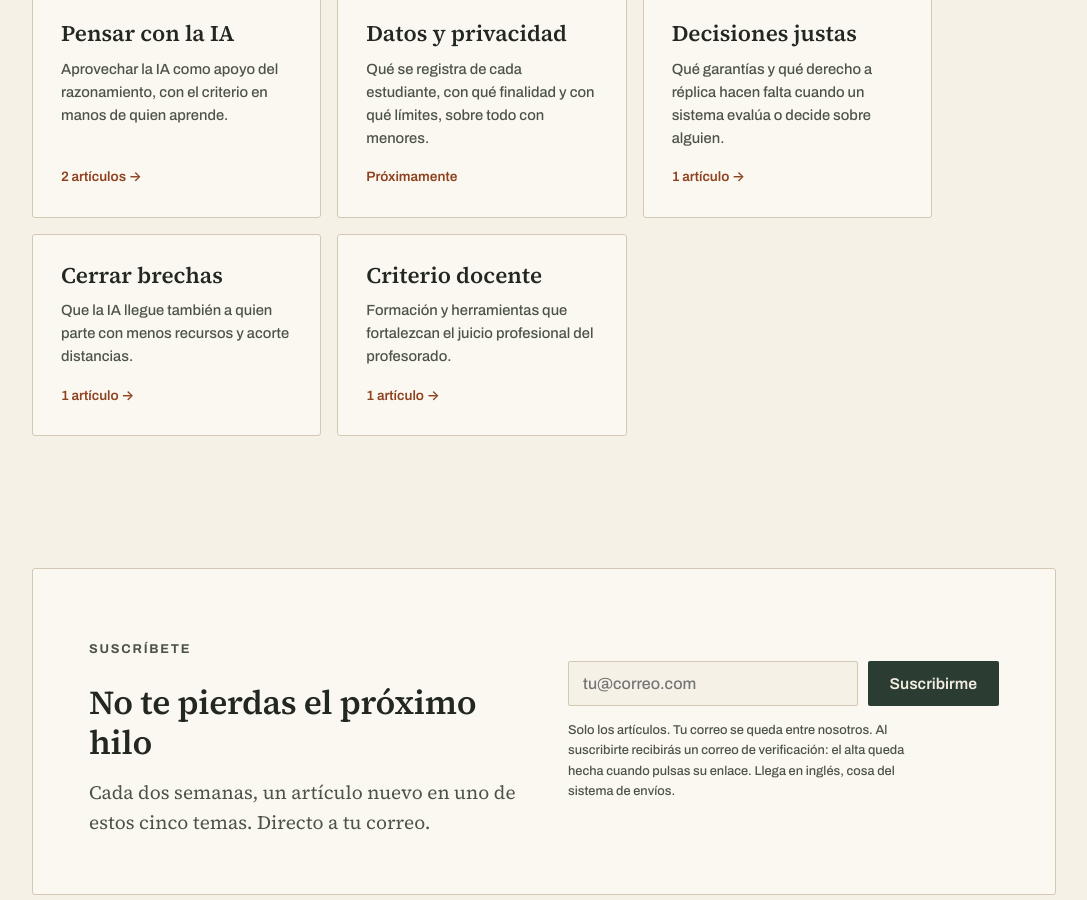
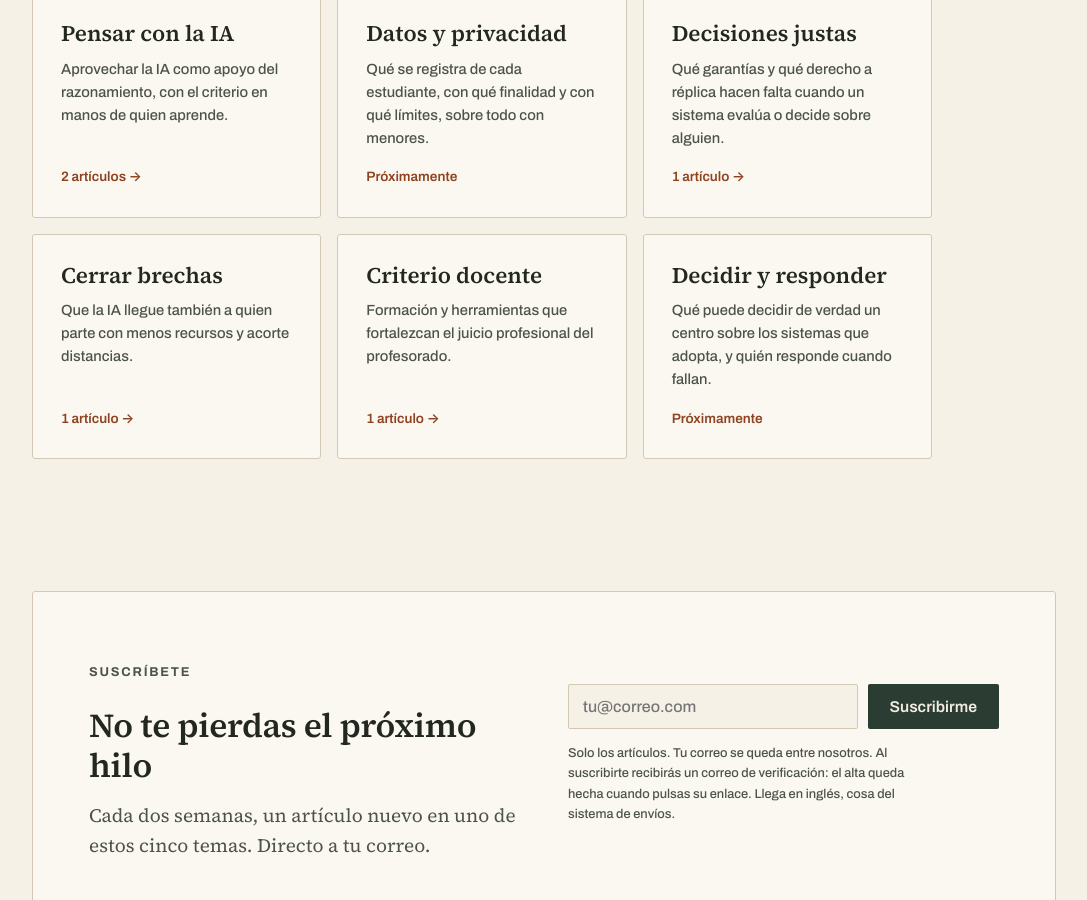
Before and after one commit to ncalbet/blog-docentes, a Jekyll site: the page built from temas/index.md, in a window 1280 px wide and 900 px high, scrolled down 577 px. Shown: the whole window, without its empty margins (96-1183 px from the left). Built offline with Jekyll 4.4.1, drawn with Linux system fonts in a browser that asks for light colours.

Commit message:
Añade «Decidir y responder» como sexto tema del blog
El dominio `gobernanza` existía de hecho desde la cuarta tanda: cmd-011 (rendición
de cuentas ante decisiones algorítmicas) y cmd-014 (soberanía del centro sobre los
sistemas que adopta) ya llevaban `categoria: gobernanza`, pero el blog no lo
conocía. Al publicar cualquiera de los dos, el eyebrow del artículo habría caído al
`default` pintando el slug en crudo, su enlace a /temas/gobernanza/ habría sido un
404, y los artículos no habrían aparecido en /temas/.

Co-Authored-By: Claude Opus 5 <noreply@anthropic.com>

```diff
--- a/_data/temas.yml
+++ b/_data/temas.yml
@@ -16,3 +16,11 @@
 - slug: docencia
   nombre: "Criterio docente"
   lema: "Formación y herramientas que fortalezcan el juicio profesional del profesorado."
+# Sisè domini, acceptat el 2026-08-29. Existia de fet des de la 4a tongada: cmd-011
+# (rendició de comptes) i cmd-014 (sobirania del centre) ja portaven `categoria:
+# gobernanza` sense que el blog el conegués. Mentre no va ser aquí, l'eyebrow de
+# l'article queia al `default` i pintava el slug cru, i el seu enllaç a
+# /temas/gobernanza/ hauria estat un 404.
+- slug: gobernanza
+  nombre: "Decidir y responder"
+  lema: "Qué puede decidir de verdad un centro sobre los sistemas que adopta, y quién responde cuando fallan."
--- /dev/null
+++ b/temas/gobernanza.md
@@ -0,0 +1,7 @@
+---
+layout: tema
+tema: gobernanza
+title: "Decidir y responder"
+description: "Qué puede decidir de verdad un centro sobre los sistemas que adopta, y quién responde cuando fallan. Artículos de Mesa Docente sobre gobernanza de la IA en la escuela."
+permalink: /temas/gobernanza/
+---
```
